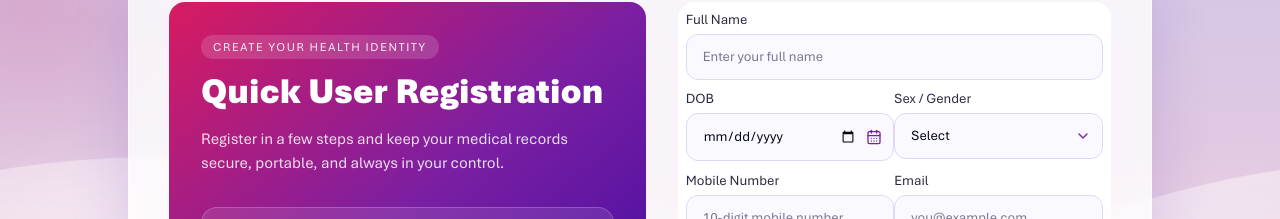
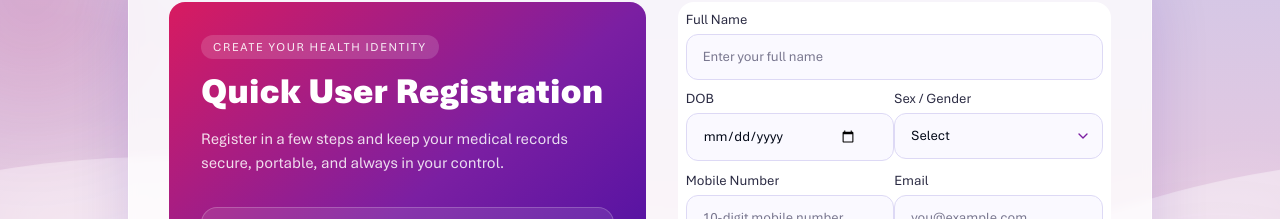
Before and after one commit to AmanDwivedi9335/clinic-portpolio, a Next.js app: page /userRegistration in a window 1280 px wide. Shown: the part 183-402 px from the top of the page. Built offline with nearby package versions, Linux system fonts and the light colour scheme.

Commit message:
calendar icon updated

```diff
--- a/src/app/userRegistration/page.js
+++ b/src/app/userRegistration/page.js
@@ -186,7 +186,7 @@ export default function UserRegistrationPage() {
             <div>
               <label className="mb-1 block text-sm text-[#2b2b43]">DOB</label>
               <div className="relative">
-                <CalendarDays className="pointer-events-none absolute right-3 top-1/2 size-4 -translate-y-1/2 text-[#7b1fa2]" />
+                {/* <CalendarDays className="pointer-events-none absolute right-3 top-1/2 size-4 -translate-y-1/2 text-[#7b1fa2]" /> */}
                 <input
                   className={`${inputClass} pr-9 ${errors.dob ? "border-red-400 focus:border-red-500 focus:ring-red-200" : ""}`}
                   type="date"
```
